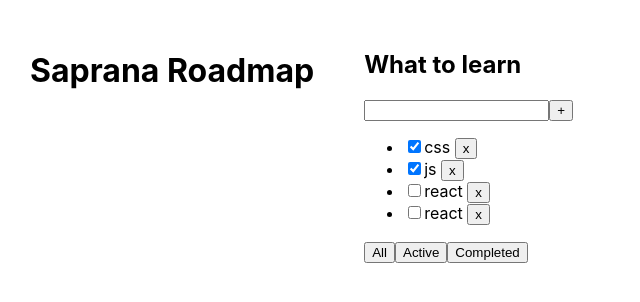
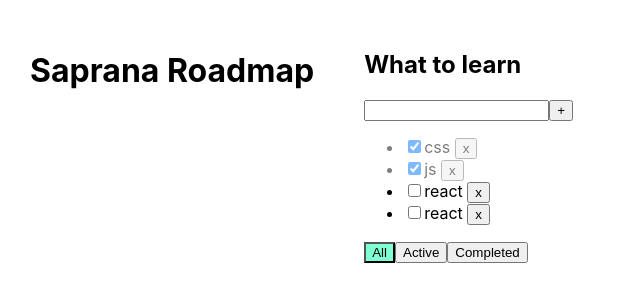
Before and after one commit to PaulZhemanov/saprana-roadmap, a React (Create React App) app: page / in a window 1280 px wide. Shown: the top 302 px of the page, without its empty margins (0-640 px from the left). Built offline with nearby package versions, Linux system fonts and the light colour scheme.

Commit message:
added button style for filters

```diff
--- a/src/App.css
+++ b/src/App.css
@@ -14,3 +14,11 @@
 .error-message {
   color: red;
 }
+
+.active-filter{
+  background-color: aquamarine;
+}
+
+.is-done {
+  opacity: 0.5;
+}
--- a/src/App.tsx
+++ b/src/App.tsx
@@ -69,6 +69,7 @@ function App() {
         changeFilter={changeFilter}
         addTask={addTask}
         changeTaskStatus={changeStatus}
+        filter={filter}
       />
     </div>
   );
--- a/src/TodoList.tsx
+++ b/src/TodoList.tsx
@@ -16,6 +16,7 @@ type PropsType = {
   addTask: (title: string) => void;
   changeTaskStatus: (taskId: string, isDone: boolean) => void;
   changeFilter: (value: FilterValuesTypes) => void;
+  filter: FilterValuesTypes;
 };
 
 export function TodoList(props: PropsType) {
@@ -56,10 +57,10 @@ export function TodoList(props: PropsType) {
         value={newTaskTitle}
         onChange={onNewTitleChangeHandler}
         onKeyDown={onKeyDownHandler}
-        className={error ? "error": ""}
+        className={error ? "error" : ""}
       />
       <button onClick={addTask}>+</button>
-     {error && <div className="error-message">{error}</div>}
+      {error && <div className="error-message">{error}</div>}
       <ul>
         {props.tasks.map((t, index) => {
           const onRemoveHandler = () => {
@@ -72,7 +73,7 @@ export function TodoList(props: PropsType) {
           };
 
           return (
-            <li key={index}>
+            <li key={index} className={t.isDone ? "is-done" : ""}>
               <input
                 type="checkbox"
                 onChange={onChangeHandler}
@@ -85,9 +86,24 @@ export function TodoList(props: PropsType) {
         })}
       </ul>
       <div>
-        <button onClick={onAllChangeHandler}>All</button>
-        <button onClick={onActiveChangeHandler}>Active</button>
-        <button onClick={onComplitedChangeHandler}>Completed</button>
+        <button
+          className={props.filter === "all" ? "active-filter" : ""}
+          onClick={onAllChangeHandler}
+        >
+          All
+        </button>
+        <button
+          className={props.filter === "active" ? "active-filter" : ""}
+          onClick={onActiveChangeHandler}
+        >
+          Active
+        </button>
+        <button
+          className={props.filter === "completed" ? "active-filter" : ""}
+          onClick={onComplitedChangeHandler}
+        >
+          Completed
+        </button>
       </div>
     </div>
   );
```
